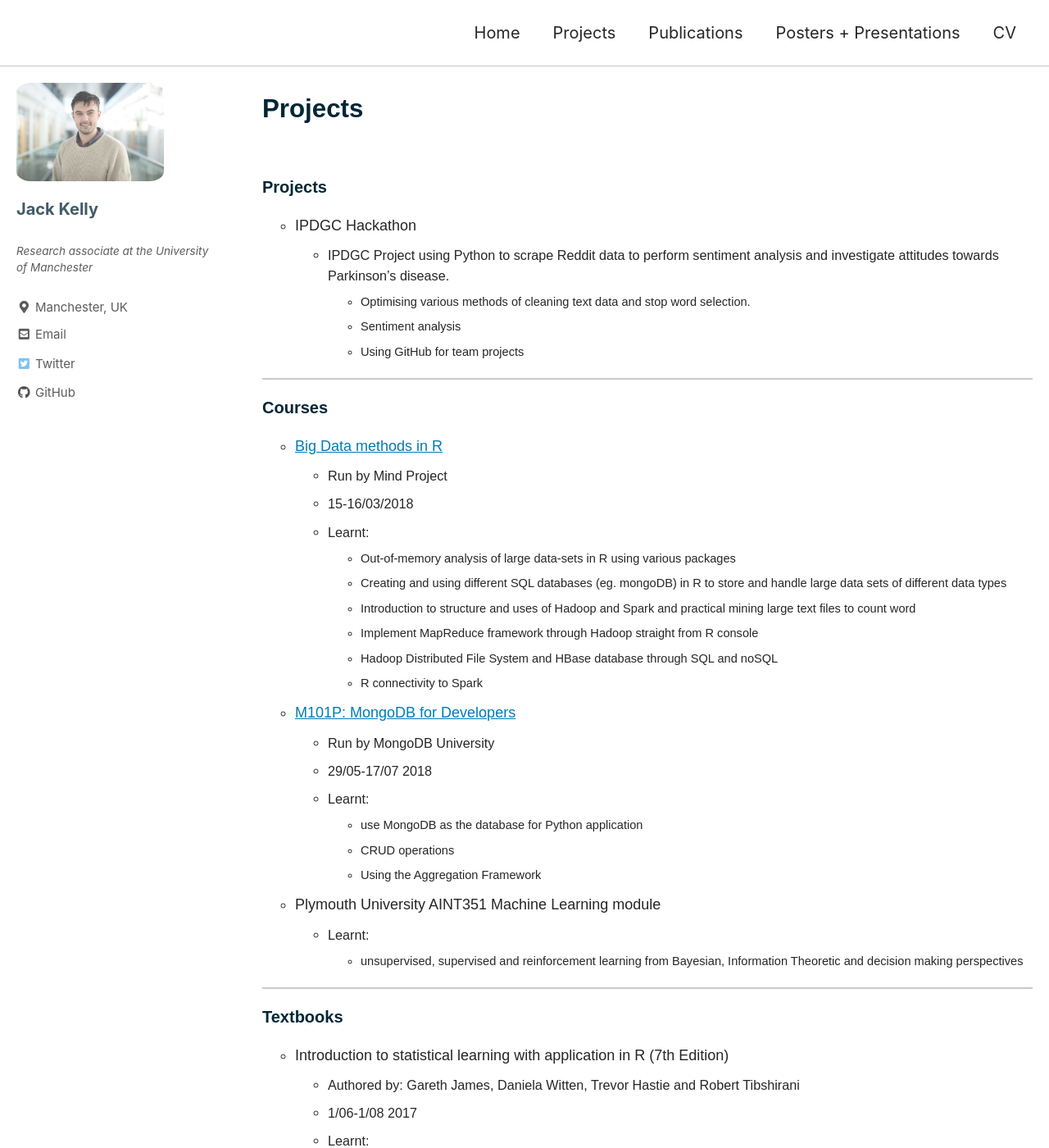
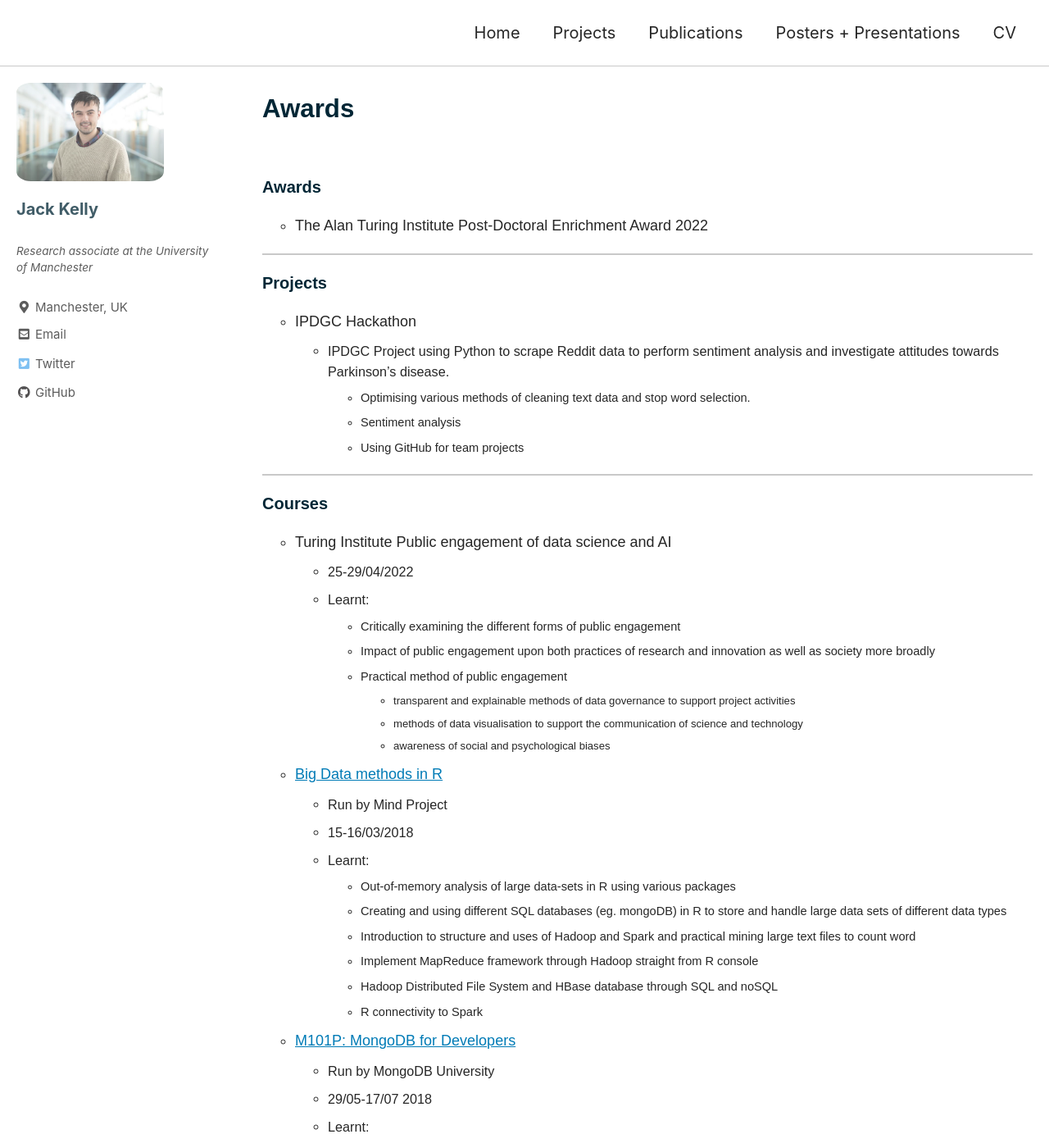
Before and after one commit to jackkelly75/jackkelly75.github.io, a Jekyll site: the page built from _pages/training.md, in a window 1280 px wide and 1400 px high. Shown: the whole window at 82% size. Built offline with Jekyll 4.4.1, drawn with Linux system fonts in a browser that asks for light colours; cached includes are drawn as plain includes; nearby versions of some CDN libraries; our own code applies the rules of GitHub Pages for plain Markdown files.

Commit message:
Update training.md

```diff
--- a/_pages/training.md
+++ b/_pages/training.md
@@ -9,6 +9,11 @@
 classes: wide
 ---
 
+### Awards
+
+* The Alan Turing Institute Post-Doctoral Enrichment Award 2022
+
+------------
 
 
 ### Projects
@@ -25,6 +30,15 @@
 
 ### Courses
 
+* Turing Institute Public engagement of data science and AI
+    * 25-29/04/2022
+    * Learnt:
+        * Critically examining the different forms of public engagement
+        * Impact of public engagement upon both practices of research and innovation as well as society more broadly
+        * Practical method of public engagement
+            * transparent and explainable methods of data governance to support project activities
+            * methods of data visualisation to support the communication of science and technology
+            * awareness of social and psychological biases
 
 * [Big Data methods in R](http://jackkelly75.github.io/assets/docs/bigdatamethods.pdf)
   * Run by Mind Project
```
